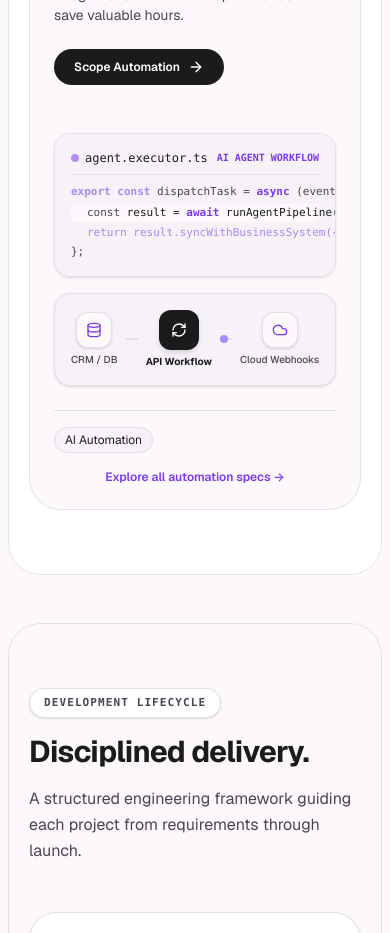
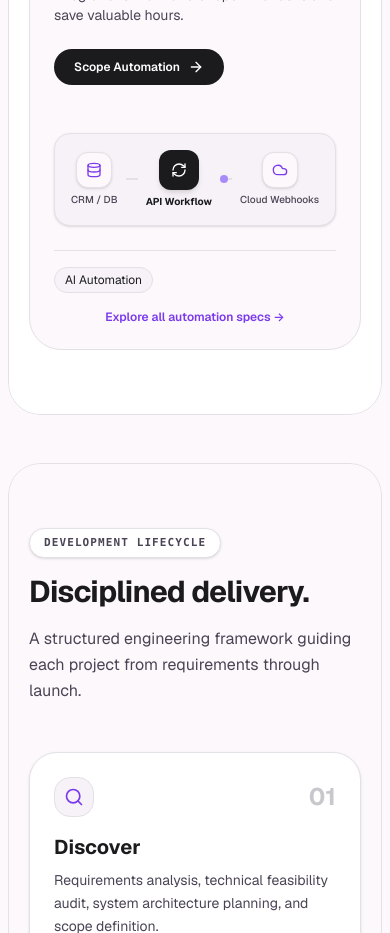
Before and after one commit to asabzone-sys/Sky-z-Solution-Ui-Ux, a React (Vite) app: page / in a window 390 px wide. Shown: the part 3200-4133 px from the top of the page. Built offline with nearby package versions, Linux system fonts and the light colour scheme.

Commit message:
refactor: update UI layout and element positioning
Streamline the Capabilities component and adjust floating tag positions across the hero and services pages to improve responsiveness and visual alignment.

```diff
--- a/src/components/Capabilities.tsx
+++ b/src/components/Capabilities.tsx
@@ -228,37 +228,16 @@ export const Capabilities: React.FC = () => {
                   </div>
                 </div>
 
-                {/* Twin Interactive Modules */}
-                <div className="grid grid-cols-1 lg:grid-cols-2 gap-4 my-6">
-                  {/* Module A: AI Agent Orchestration */}
-                  <div className="p-4 rounded-2xl bg-skyz-surface-subtle shadow-sm font-mono text-xs border border-skyz-border overflow-x-auto no-scrollbar">
-                    <div className="flex items-center justify-between pb-2 text-skyz-text-muted border-b border-skyz-border">
-                      <span className="flex items-center gap-1.5 font-medium text-skyz-text">
-                        <span className="w-2 h-2 rounded-full bg-skyz-accent animate-pulse" />
-                        agent.executor.ts
-                      </span>
-                      <span className="text-skyz-accent font-bold text-[10px]">AI AGENT WORKFLOW</span>
-                    </div>
-                    <div className="space-y-1 mt-2.5 text-skyz-text-muted text-[11px] sm:text-[12px] whitespace-nowrap">
-                      <div><span className="text-skyz-accent-secondary font-semibold">export const</span> dispatchTask = <span className="text-skyz-accent font-semibold">async</span> (event) =&gt; &#123;</div>
-                      <div className="pl-4 text-skyz-text bg-skyz-bg rounded px-1.5 py-0.5">
-                        <span className="text-skyz-text-muted">const</span> result = <span className="text-skyz-accent font-semibold">await</span> runAgentPipeline(event.payload);
-                      </div>
-                      <div className="pl-4 text-skyz-accent-secondary">return result.syncWithBusinessSystem(&#123; status: &quot;completed&quot; &#125;);</div>
-                      <div>&#125;;</div>
-                    </div>
-                  </div>
-
-                  {/* Module B: API Integrations */}
-                  <div className="p-4 rounded-2xl bg-skyz-surface-subtle shadow-sm flex items-center justify-around border border-skyz-border">
-                    <div className="flex items-center gap-2 sm:gap-4 w-full justify-around">
+                {/* Interactive API Integrations Module */}
+                <div className="my-6 p-4 sm:p-5 rounded-2xl bg-skyz-surface-subtle shadow-sm flex items-center justify-around border border-skyz-border">
+                  <div className="flex items-center gap-2 sm:gap-6 w-full max-w-2xl justify-around">
                     <div className="flex flex-col items-center">
                       <div className="w-9 h-9 rounded-xl bg-skyz-bg border border-skyz-border flex items-center justify-center text-skyz-text shadow-sm">
                         <Database className="w-4 h-4 text-skyz-accent" />
                       </div>
                       <span className="text-[10px] text-skyz-text-muted mt-1 font-medium">CRM / DB</span>
                     </div>
-                      <div className="flex-1 max-w-[60px] h-0.5 bg-skyz-border relative">
+                    <div className="flex-1 max-w-[80px] h-0.5 bg-skyz-border relative">
                       <div className="w-2 h-2 rounded-full bg-skyz-accent absolute -top-[3px] animate-ping" />
                     </div>
                     <div className="flex flex-col items-center">
@@ -267,7 +246,7 @@ export const Capabilities: React.FC = () => {
                       </div>
                       <span className="text-[10px] text-skyz-text dark:text-skyz-accent font-bold mt-1">API Workflow</span>
                     </div>
-                      <div className="flex-1 max-w-[60px] h-0.5 bg-skyz-border relative">
+                    <div className="flex-1 max-w-[80px] h-0.5 bg-skyz-border relative">
                       <div className="w-2 h-2 rounded-full bg-skyz-accent-secondary absolute -top-[3px] animate-ping" style={{ animationDelay: '0.8s' }} />
                     </div>
                     <div className="flex flex-col items-center">
@@ -275,7 +254,6 @@ export const Capabilities: React.FC = () => {
                         <Cloud className="w-4 h-4 text-skyz-accent" />
                       </div>
                       <span className="text-[10px] text-skyz-text-muted mt-1 font-medium">Cloud Webhooks</span>
-                      </div>
                     </div>
                   </div>
                 </div>
--- a/src/components/Hero.tsx
+++ b/src/components/Hero.tsx
@@ -17,7 +17,7 @@ const SERVICE_ICON: Record<string, React.ReactNode> = {
 // (the labs.google treatment, built from SkyZ's actual services).
 const FLOATING_CHIPS: { serviceId: string; position: string; rotate: string; anim: string; delay: string }[] = [
   { serviceId: 'web-development', position: 'top-[3%] sm:top-[9%] left-[2%] sm:left-[4%] lg:left-[9%]', rotate: '-rotate-6', anim: 'animate-float-slow', delay: '0s' },
-  { serviceId: 'ai-automation', position: 'top-[4%] sm:top-[12%] right-[2%] sm:right-[4%] lg:right-[9%]', rotate: 'rotate-6', anim: 'animate-float-rev', delay: '0.4s' },
+  { serviceId: 'ai-automation', position: 'top-[10%] sm:top-[12%] right-[2%] sm:right-[4%] lg:right-[9%]', rotate: 'rotate-6', anim: 'animate-float-rev', delay: '0.4s' },
   { serviceId: 'graphic-design', position: 'bottom-[6%] sm:bottom-[12%] left-[2%] sm:left-[6%] lg:left-[11%]', rotate: 'rotate-3', anim: 'animate-float-rev', delay: '0.8s' },
   { serviceId: 'seo', position: 'bottom-[6%] sm:bottom-[10%] right-[2%] sm:right-[5%] lg:right-[10%]', rotate: '-rotate-3', anim: 'animate-float-slow', delay: '1.2s' },
 ];
@@ -156,7 +156,7 @@ export const Hero: React.FC = () => {
           <FloatingTag className="top-[-18px] sm:top-[-14px] left-[2%] sm:left-[8%] bg-green-400 text-black -rotate-6" delay={0.6}>
             ✦ FAST
           </FloatingTag>
-          <FloatingTag className="top-[-28px] sm:top-[-26px] right-[2%] sm:right-[9%] bg-pink-400 text-white rotate-3" delay={0.9}>
+          <FloatingTag className="top-[6px] sm:top-[-26px] right-[2%] sm:right-[9%] bg-pink-400 text-white rotate-3" delay={0.9}>
             ✦ CONNECTED
           </FloatingTag>
         </div>
--- a/src/pages/ServicesPage.tsx
+++ b/src/pages/ServicesPage.tsx
@@ -167,10 +167,10 @@ export const ServicesPage: React.FC = () => {
         <Blob className="w-[340px] h-[320px] top-16 right-[-120px] opacity-60" color="rgba(56, 189, 248, 0.08)" duration={13} />
 
         {/* Floating elements responsive across mobile & desktop */}
-        <FloatingTag className="top-12 sm:top-16 left-[2%] sm:left-[8%] bg-sky-500/15 text-sky-600 dark:text-sky-400 border border-sky-500/20 -rotate-6" delay={0.4}>
+        <FloatingTag className="top-5 sm:top-16 left-[2%] sm:left-[8%] bg-sky-500/15 text-sky-600 dark:text-sky-400 border border-sky-500/20 -rotate-6" delay={0.4}>
           ✦ 6 CAPABILITIES
         </FloatingTag>
-        <FloatingTag className="top-16 sm:top-20 right-[2%] sm:right-[8%] bg-amber-500/15 text-amber-600 dark:text-amber-400 border border-amber-500/20 rotate-3" delay={0.8}>
+        <FloatingTag className="top-4 sm:top-20 right-[2%] sm:right-[8%] bg-amber-500/15 text-amber-600 dark:text-amber-400 border border-amber-500/20 rotate-3" delay={0.8}>
           ✦ END-TO-END
         </FloatingTag>
 
```
Lines whose indentation alone changed are shown as unchanged.
